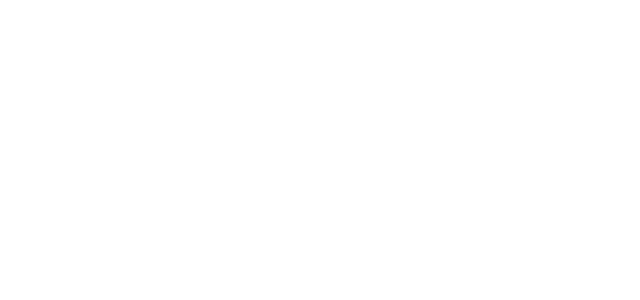
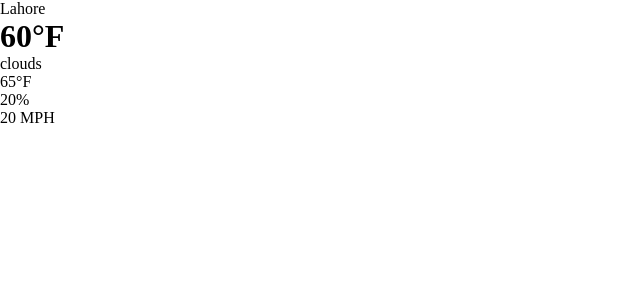
Before and after one commit to AqsaAslam01/react-weather-app, a React (Vite) app: page / in a window 1280 px wide. Shown: the top 300 px of the page, without its empty margins (0-640 px from the left). Built offline with nearby package versions, Linux system fonts and the light colour scheme.

Commit message:
basic layout

```diff
--- a/src/App.jsx
+++ b/src/App.jsx
@@ -6,6 +6,30 @@
 //  const url = `https://api.openweathermap.org/data/2.5/weather?q=Lahore,PK&appid=2c60111b22cd067607932c86dd6ec2f4`
   return (
     <div className='app'>
+      <div className="container">
+        <div className="top">
+          <div className="location">
+            <p>Lahore</p>
+          </div>
+          <div className="temp">
+            <h1>60°F</h1>
+          </div>
+          <div className="description">
+            <p>clouds</p>
+          </div>
+        </div>
+        <div className="bottom">
+          <div className="feels">
+            <p>65°F</p>
+          </div>
+          <div className="humidity">
+            <p>20%</p>
+          </div>
+          <div className="wind">
+            <p>20 MPH</p>
+          </div>
+        </div>
+      </div>
 
     </div>
   )
```
